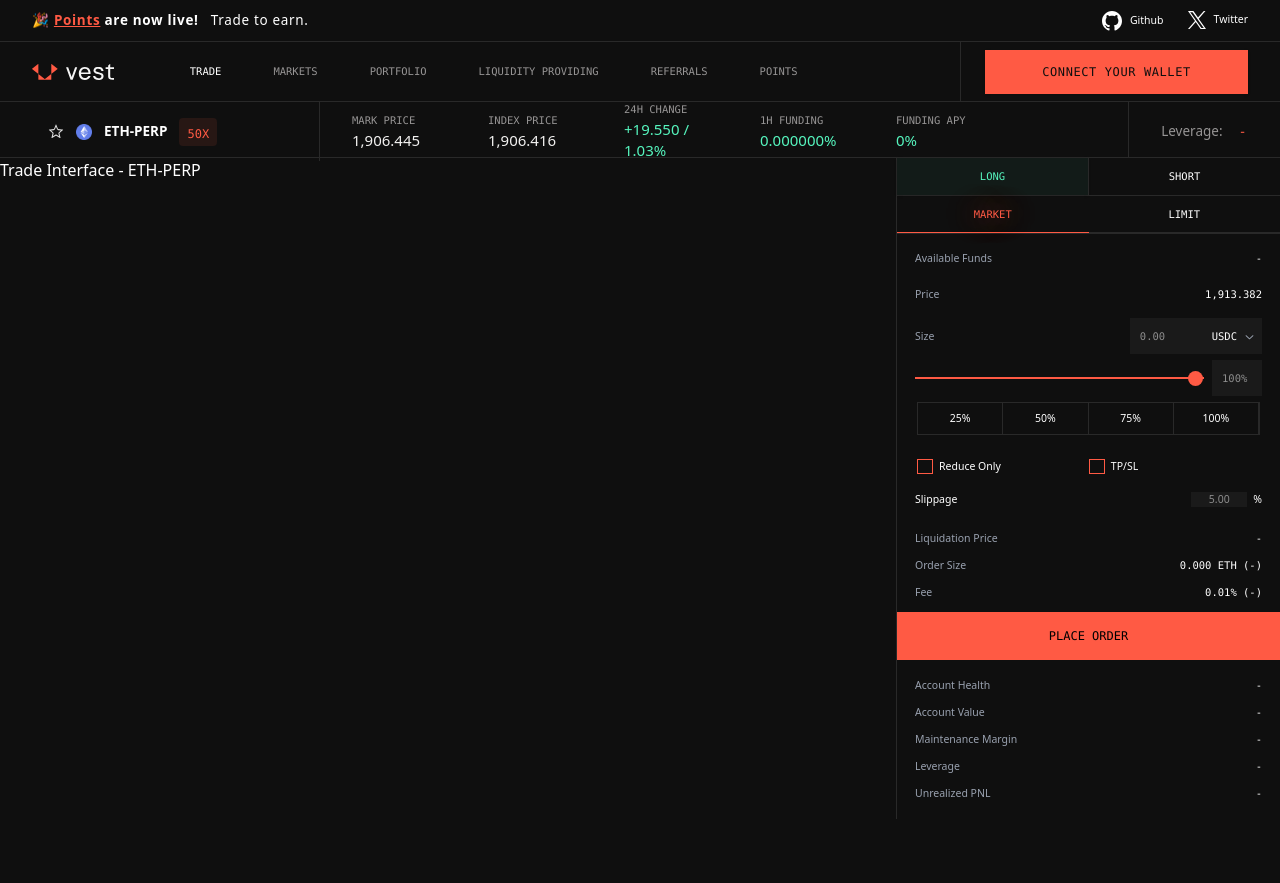
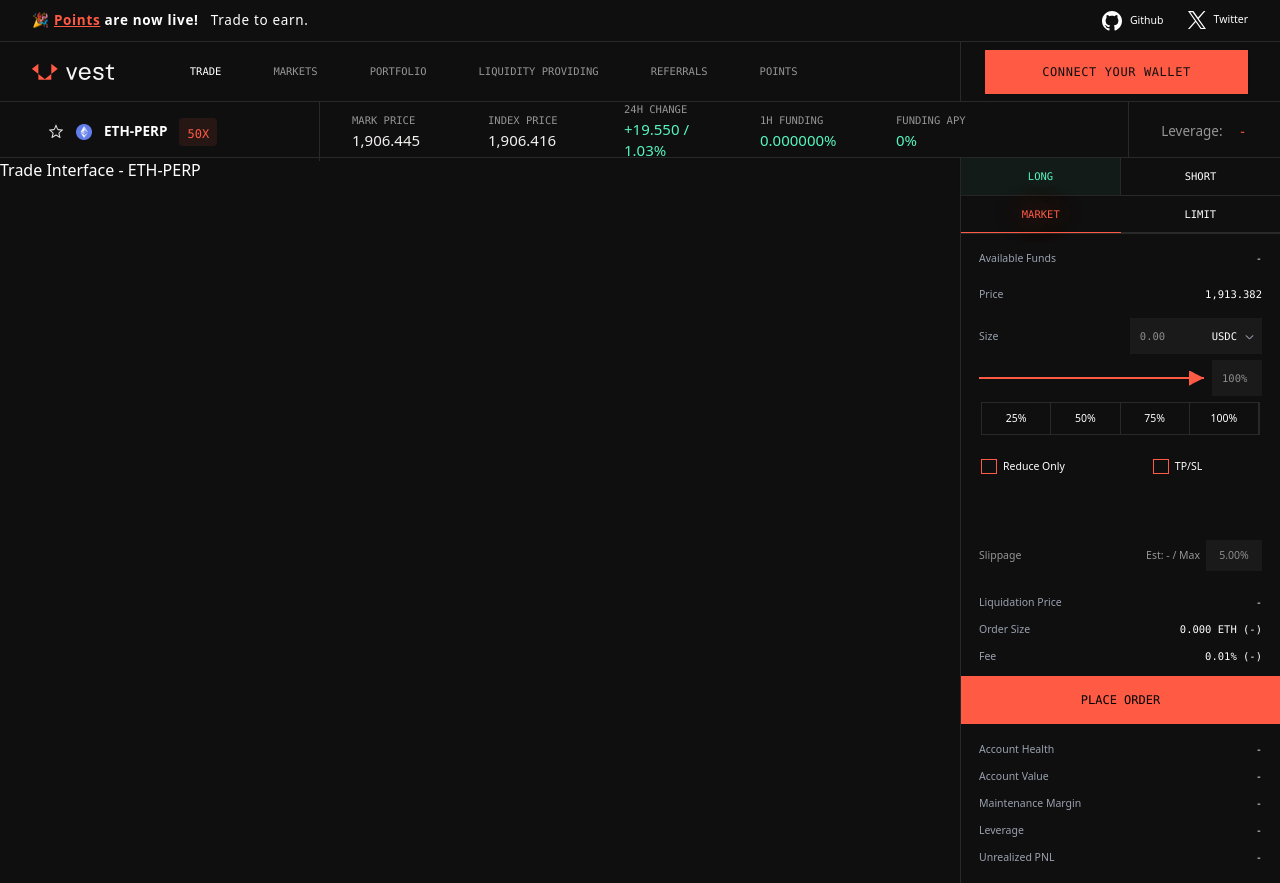
Before and after one commit to jogeshwar01/vest-exchange-ui, a React (Vite) app in the folder frontend/: page /trade/ETH-PERP in a window 1280 px wide. Before the commit the page ends 819 px from the top, so only its background shows below. Built offline with nearby package versions, Linux system fonts and the light colour scheme.

Commit message:
style: add style to lever and checkbox

```diff
--- a/frontend/src/components/swap/SwapForm.tsx
+++ b/frontend/src/components/swap/SwapForm.tsx
@@ -124,16 +124,17 @@ function SwapForm() {
                 </div>
 
                 {/* Slippage */}
-                <div className="mt-3">
-                  <div className="flex items-center justify-between px-2.5 py-1.5 text-white text-sm">
+                <div className="mt-15">
+                  <div className="flex items-center justify-between px-2.5 py-1.5 text-vestgrey-100 text-sm">
                     <p>Slippage</p>
                     <div className="flex items-center gap-1.5">
+                      <p>Est: - / Max</p>
                       <input
                         type="text"
-                        className="w-14 bg-vestgrey-800 text-white text-center outline-none"
-                        placeholder="5.00"
+                        disabled
+                        className="w-14 bg-vestgrey-800 p-2 text-white text-center outline-none"
+                        placeholder="5.00%"
                       />
-                      <p>%</p>
                     </div>
                   </div>
                 </div>
--- a/frontend/src/components/swap/swapStyles.css
+++ b/frontend/src/components/swap/swapStyles.css
@@ -1,6 +1,5 @@
 #lever-input {
   background: rgb(255, 90, 68);
-  border: solid 1px rgb(255, 90, 68);
   height: 2px;
   outline: none;
   transition: background 450ms ease-in;
@@ -12,8 +11,10 @@
     width: 15px;
     height: 15px;
     background: rgb(255, 90, 68);
-    border-radius: 50%;
+    border: solid 2px rgb(255, 90, 68);
     cursor: pointer;
+    clip-path: polygon(0 0%, 100% 50%, 0 100%, 0 0%);
+    box-shadow: 0 4px 6px rgb(235, 144, 131);
   }
 }
 
--- a/frontend/src/pages/Trade.tsx
+++ b/frontend/src/pages/Trade.tsx
@@ -33,7 +33,7 @@ export const Trade = () => {
               <div className="flex flex-1 flex-col">
                 <TradeInterface market={market as string} />
               </div>
-              <div className="flex w-full max-w-sm flex-col border-l border-border bg-background lg:max-w-sm">
+              <div className="flex w-full max-w-sm flex-col border-l border-border bg-background lg:max-w-xs">
                 <SwapInterface market={market as string} />
               </div>
             </div>
```
